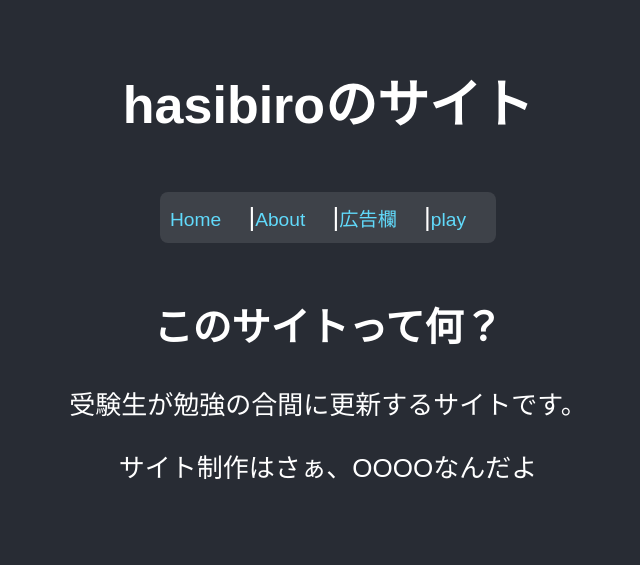
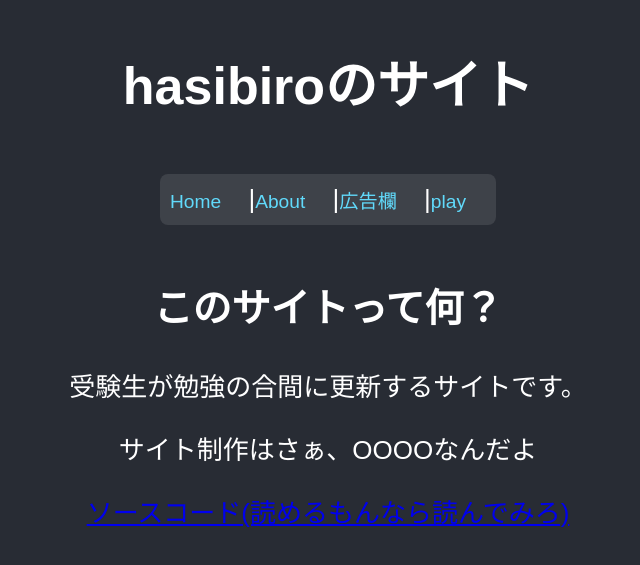
Before and after one commit to Izaak-Grinner/hasibiro_land, a React (Create React App) app: page /#/about in a window 1280 px wide. Shown: the part 131-696 px from the top of the page, without its empty margins (312-952 px from the left). Built offline with nearby package versions, Linux system fonts and the light colour scheme.

Commit message:
sourse追加

```diff
--- a/src/contents/About.jsx
+++ b/src/contents/About.jsx
@@ -4,6 +4,9 @@ const About = () => {
             <h2>このサイトって何？</h2>
             <p>受験生が勉強の合間に更新するサイトです。</p>
             <p>サイト制作はさぁ、OOOOなんだよ</p>
+            <p></p>
+            <a href="https://github.com/Izaak-Grinner/hasibiro_land">ソースコード(読めるもんなら読んでみろ)</a>
+
 
         </div>
     );
```
